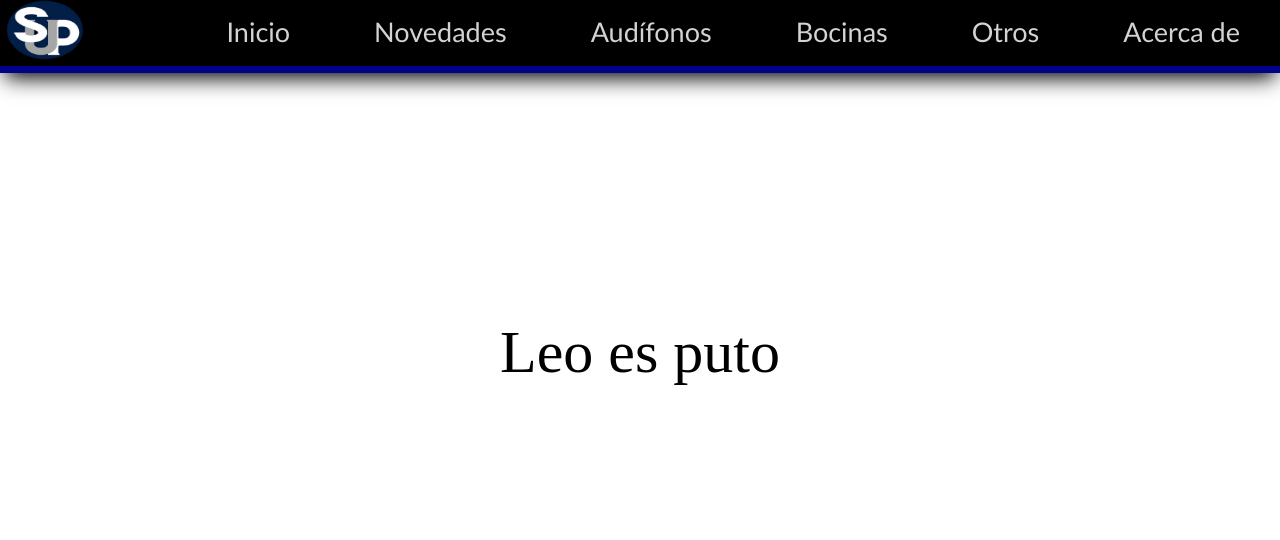
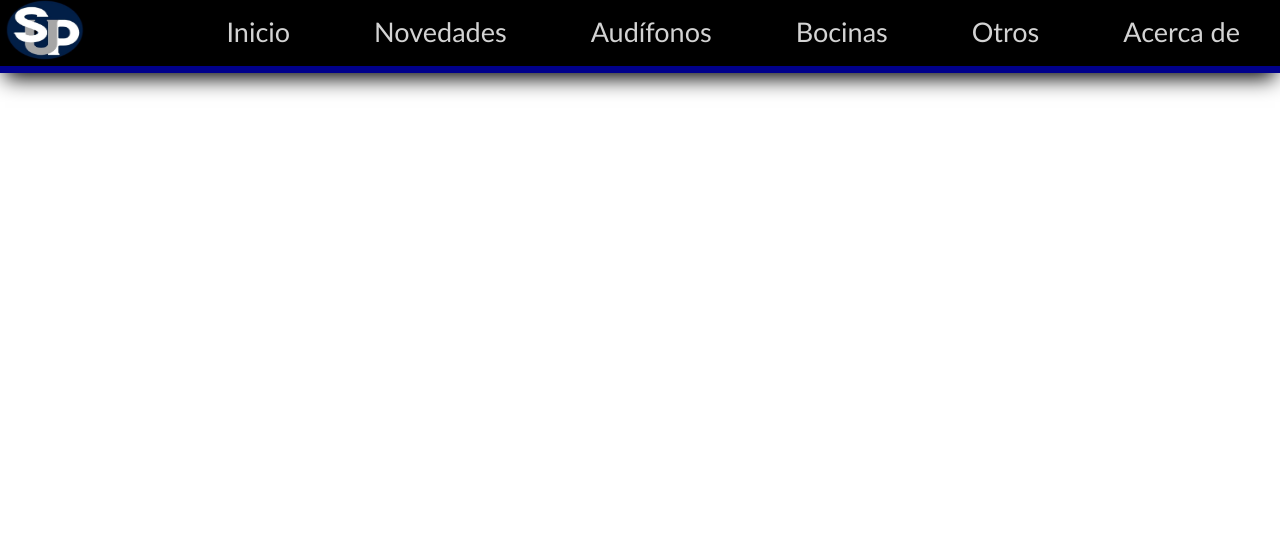
Before and after one commit to hugogaytan10/support, a plain HTML site: page INTENTO SUPPORT/index.html in a window 1280 px wide. Drawn offline with Linux system fonts and the light colour scheme.

Commit message:
Update index.html

```diff
--- a/INTENTO SUPPORT/index.html
+++ b/INTENTO SUPPORT/index.html
@@ -44,7 +44,7 @@
 <!------------------------------------- Termina Menu ------------------------------------------>
     <div class="caliz">
         <p class id="p1">
-            Leo es puto
+
         </p>
     </div>
 </body>
```
